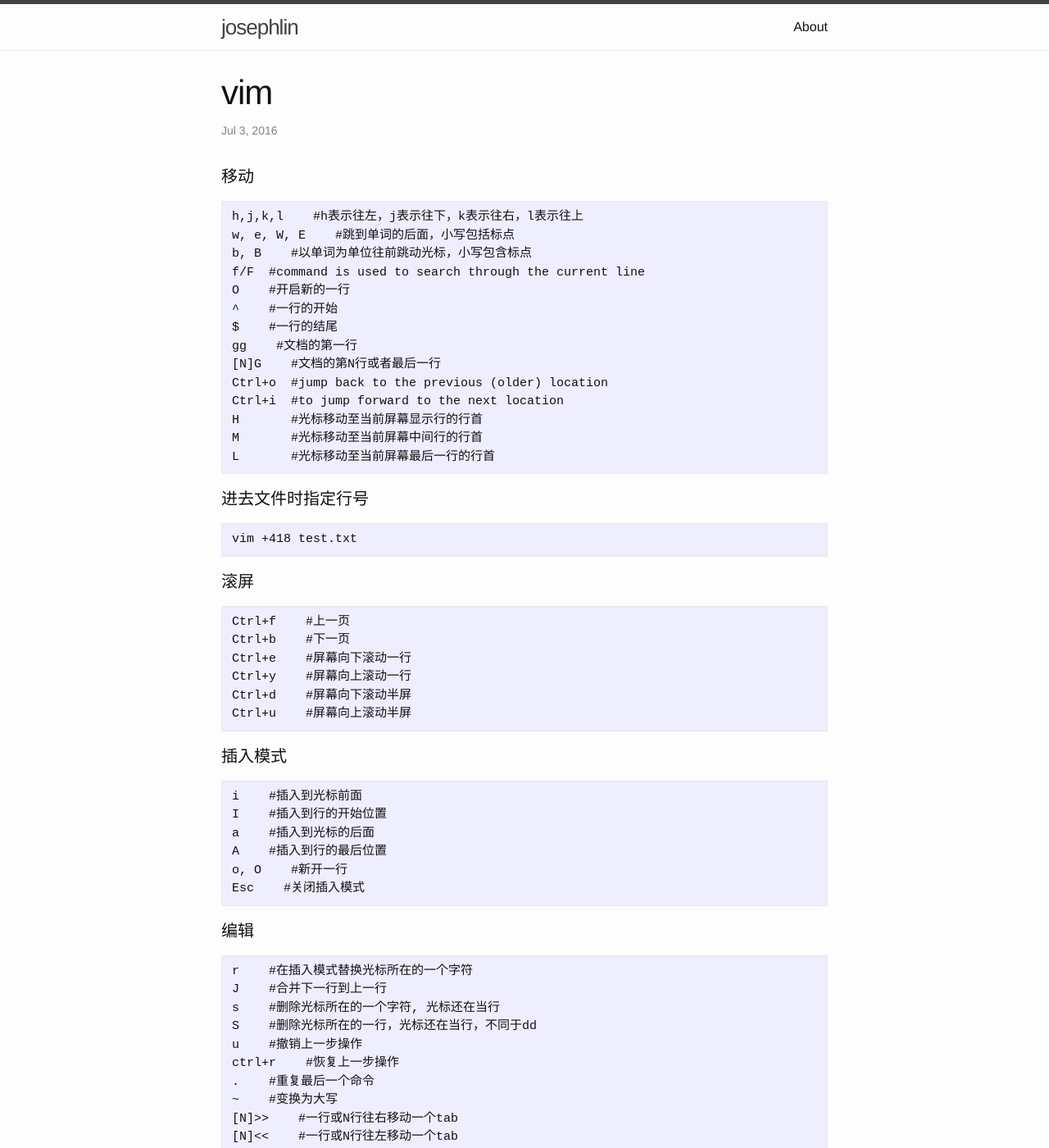
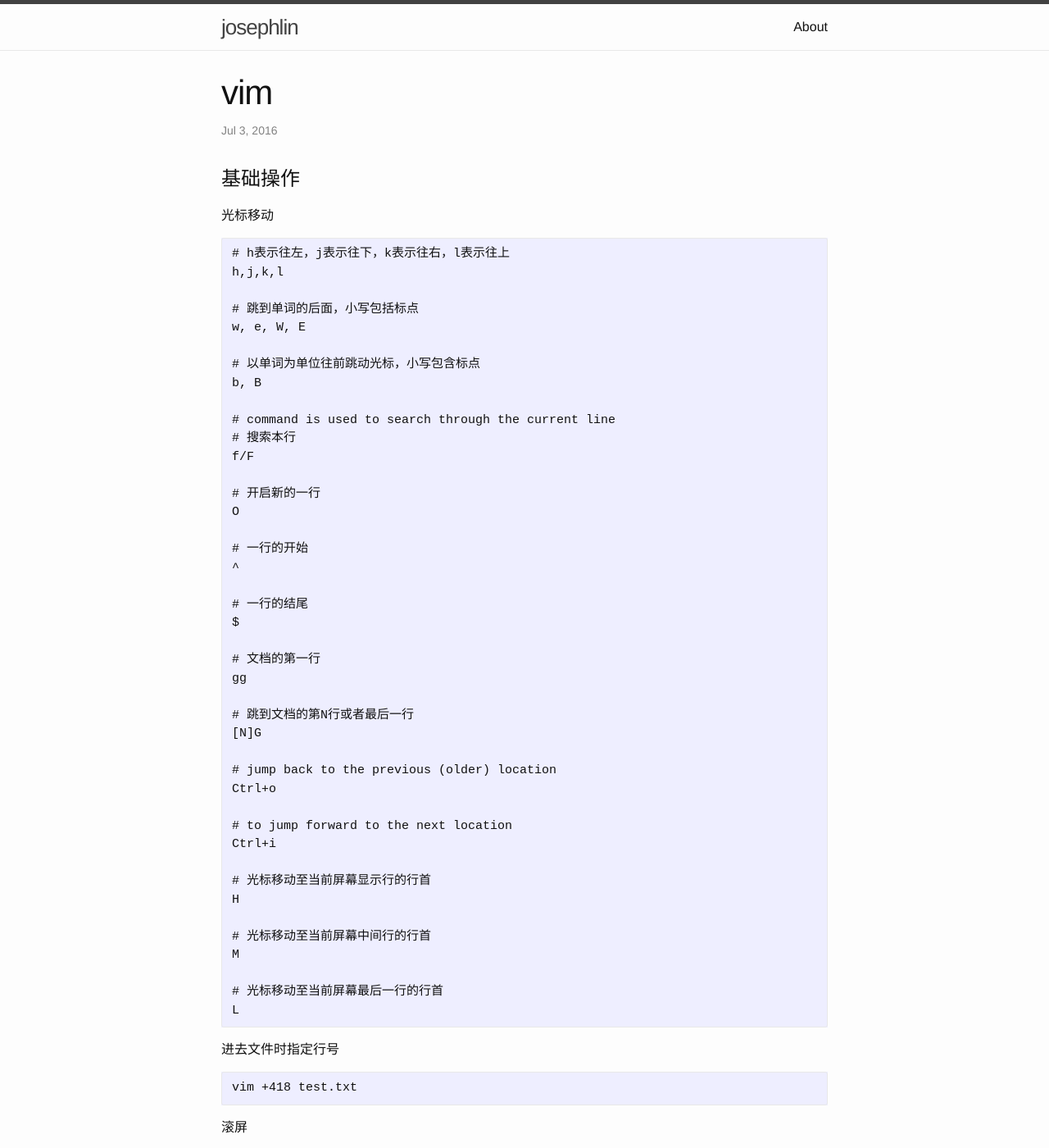
Before and after one commit to josephstalin117/josephstalin117.github.io, a Jekyll site: the page built from _posts/2016-07-03-vim.markdown, in a window 1280 px wide and 1400 px high. Shown: the whole window at 82% size. Built offline with Jekyll 4.4.1, drawn with Linux system fonts in a browser that asks for light colours; some of the changed text lies outside the part shown.

Commit message:
update vim outline

````diff
--- a/_posts/2016-07-03-vim.markdown
+++ b/_posts/2016-07-03-vim.markdown
@@ -5,30 +5,60 @@
 categories: command
 ---
 
-#### 移动
+# 基础操作
+
+光标移动
 ```
-h,j,k,l    #h表示往左，j表示往下，k表示往右，l表示往上
-w, e, W, E    #跳到单词的后面，小写包括标点
-b, B    #以单词为单位往前跳动光标，小写包含标点
-f/F  #command is used to search through the current line
-O    #开启新的一行
-^    #一行的开始
-$    #一行的结尾
-gg    #文档的第一行
-[N]G    #文档的第N行或者最后一行
-Ctrl+o  #jump back to the previous (older) location
-Ctrl+i  #to jump forward to the next location
-H       #光标移动至当前屏幕显示行的行首
-M       #光标移动至当前屏幕中间行的行首
-L       #光标移动至当前屏幕最后一行的行首
+# h表示往左，j表示往下，k表示往右，l表示往上
+h,j,k,l
+
+# 跳到单词的后面，小写包括标点
+w, e, W, E
+
+# 以单词为单位往前跳动光标，小写包含标点
+b, B
+
+# command is used to search through the current line
+# 搜索本行
+f/F
+
+# 开启新的一行
+O
+
+# 一行的开始
+^
+
+# 一行的结尾
+$
+
+# 文档的第一行
+gg
+
+# 跳到文档的第N行或者最后一行
+[N]G
+
+# jump back to the previous (older) location
+Ctrl+o
+
+# to jump forward to the next location
+Ctrl+i
+
+# 光标移动至当前屏幕显示行的行首
+H
+
+# 光标移动至当前屏幕中间行的行首
+M
+
+# 光标移动至当前屏幕最后一行的行首
+L
 ```
 
-#### 进去文件时指定行号
+进去文件时指定行号
 ```
 vim +418 test.txt
 ```
 
-#### 滚屏
+滚屏
 ```
 Ctrl+f    #上一页
 Ctrl+b    #下一页
@@ -38,69 +68,82 @@
 Ctrl+u    #屏幕向上滚动半屏
 ```
 
-#### 插入模式
-
+插入模式
 ```
 i    #插入到光标前面
 I    #插入到行的开始位置
 a    #插入到光标的后面
 A    #插入到行的最后位置
+
 o, O    #新开一行
+
 Esc    #关闭插入模式
 ```
 
-#### 编辑
+编辑模式
 ```
 r    #在插入模式替换光标所在的一个字符
 J    #合并下一行到上一行
 s    #删除光标所在的一个字符, 光标还在当行
 S    #删除光标所在的一行，光标还在当行，不同于dd
 u    #撤销上一步操作
+
 ctrl+r    #恢复上一步操作
+
 .    #重复最后一个命令
 ~    #变换为大写
+
 [N]>>    #一行或N行往右移动一个tab
 [N]<<    #一行或N行往左移动一个tab
-:set number #显示行号
+
+
+
 ctrl + s #冻结terminal
 ctrl + q #解冻
 ```
 
-#### 搜索
+视觉模式
+```
+v    #选中一个或多个字符
+V    #选中一行
+
+Ctrl+v #列块视觉模式
+
+v + e #选中当前单词
+```
+
+列编辑模式
+```
+Ctrl+v  # 列选中模式
+Shift+i # 选中模式插入
+Esc     # 插入完成按两次退出
+```
+
+搜索
 ```
 /pattern    #搜索（非插入模式)
 ?pattern    #往后搜索
+
 n    #光标到达搜索结果的前一个目标
 N    #光标到达搜索结果的后一个目标
 
 :noh #取消搜索高亮
 ```
 
-#### 视觉模式
-```
-v    #选中一个或多个字符
-V    #选中一行
-Ctrl+v #列块视觉模式
-v + e #选中当前单词
-```
 
-#### 列编辑模式
-```
-Ctrl+v #列选中模式
-Shift+i #选中模式插入
-Esc #插入完成按两次退出
-```
-
-#### 剪切和复制
+剪切和复制
 ```
 dd    #删除一行
 dw    #删除一个单词
+
 x    #删除后一个字符
 X    #删除前一个字符
 D    #删除一行最后一个字符
+
 [N]yy    #复制一行或者N行
+
 yw    #复制一个单词
-p    #粘贴
+p     #粘贴
 
 :reg # 查看vim寄存器
 
@@ -115,18 +158,47 @@
 "ap   # 将寄存器 a 中的内容粘贴到光标后面
 ```
 
-#### 窗口操作
-
+窗口操作
 ```
 :new
 :split    #水平方向分割出一个窗口
-:vsplit    #垂直方向分割出一个窗口
+:vsplit   #垂直方向分割出一个窗口
 :vs       #垂直分割
 :close    #关闭窗口
 Ctrl+W    #切换窗口, h到左边窗口，j到下方窗口，k到上方窗口，l到右边窗口
 ```
 
-#### 文件操作
+缩进
+```
+= #自动缩进
+>> #向右缩进
+<< #向左缩进
+```
+
+替换和删除
+```
+# :s(substitute) 用以查找和替换字符串
+:{作用范围}s/{目标}/{替换}/{替换标志}
+
+# 全局范围(%)查找foo并替换为bar，所有出现都会被替换
+:s/foo/bar/g
+
+# 当前行
+:s/foo/bar/g
+
+# 全文
+:%s/foo/bar/g
+
+# 选定的区域(按v可自动补全)
+:'<,'>s/foo/bar/g
+
+# c对替换进行确认，y替换，n不替换，a替换所有，q退出查找模式
+:%s/foo/bar/gc
+
+:%s/\s\+$//g #删除行尾多个空格
+```
+
+# 文件操作
 
 ```
 # 打开多个文件
@@ -153,52 +225,29 @@
 :n
 ```
 
-#### 缩进
 
+# 额外功能
+
+diff
 ```
-= #自动缩进
->> #向右缩进
-<< #向左缩进
-```
-
-#### 替换和删除
-
-```
-# :s(substitute) 用以查找和替换字符串
-:{作用范围}s/{目标}/{替换}/{替换标志}
-
-# 全局范围(%)查找foo并替换为bar，所有出现都会被替换
-:s/foo/bar/g
-
-# 当前行
-:s/foo/bar/g
-
-# 全文
-:%s/foo/bar/g
-
-# 选定的区域(按v可自动补全)
-:'<,'>s/foo/bar/g
-
-# c对替换进行确认，y替换，n不替换，a替换所有，q退出查找模式
-:%s/foo/bar/gc
-
-:%s/\s\+$//g #删除行尾多个空格
-```
+# 对比文件
+vimdiff file1 file2
 
 
-#### diff
-
-```
-vimdiff file1 file2
 zo #打开折叠
 zc #关闭折叠
+
 dp #puts changes under the cursor into the other file
 do #The change under the cursor is replaced
+
 ]c #jump to the new diff
 [c #jump to the pervious diff
 ```
 
-#### 设置鼠标
+
+# 设置
+
+设置鼠标
 ```
 # 设置鼠标显示
 :set mouse=a
@@ -206,8 +255,12 @@
 # 取消鼠标显示
 :set mouse=
 ```
+设置行号
+```
+:set number #显示行号
+```
 
-#### 插件
+# 插件推荐
 ```
 # 文件侧边栏
 NERDTree
@@ -216,7 +269,7 @@
 map <F2> :NERDTreeToggle<CR>
 ```
 
-#### neovim
+# neovim
 ```
 # 配置文件
 ~/.config/nvim/init.vim
@@ -264,7 +317,7 @@
 <Ctrl+\><Ctrl+N>
 ```
 
-#### 宏
+# 宏
 ```
 # 录制宏
 
````
